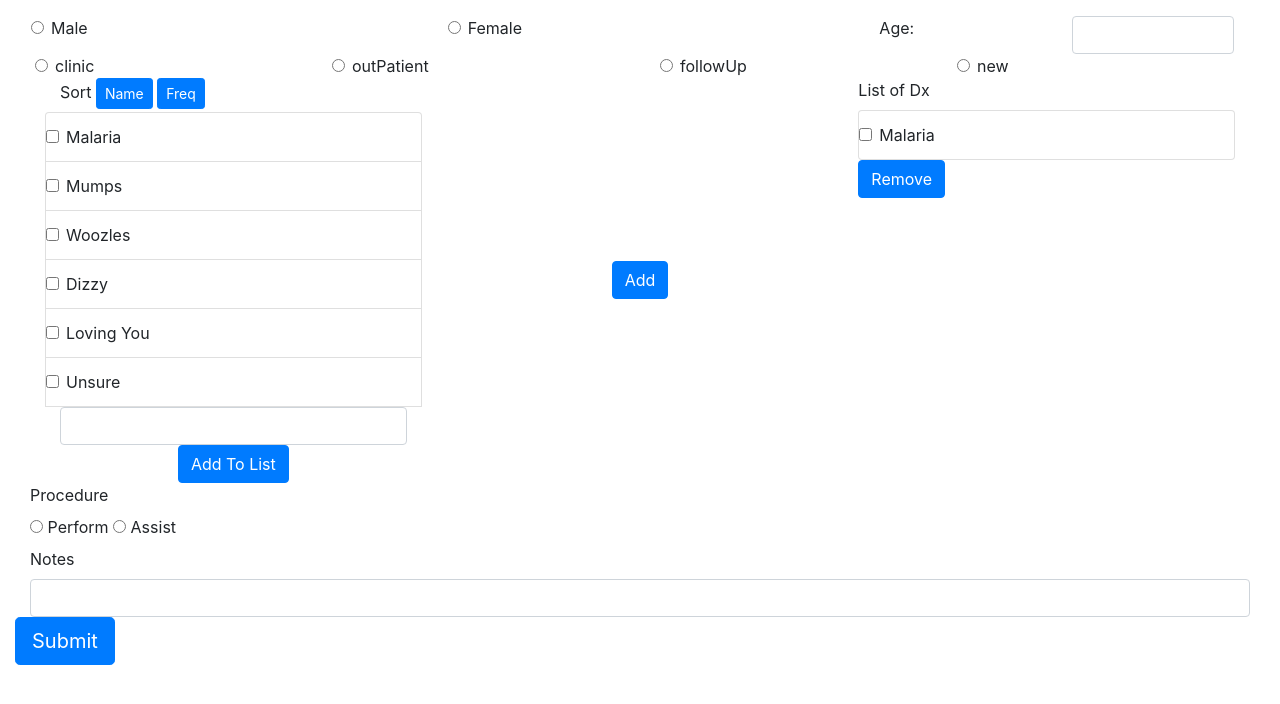
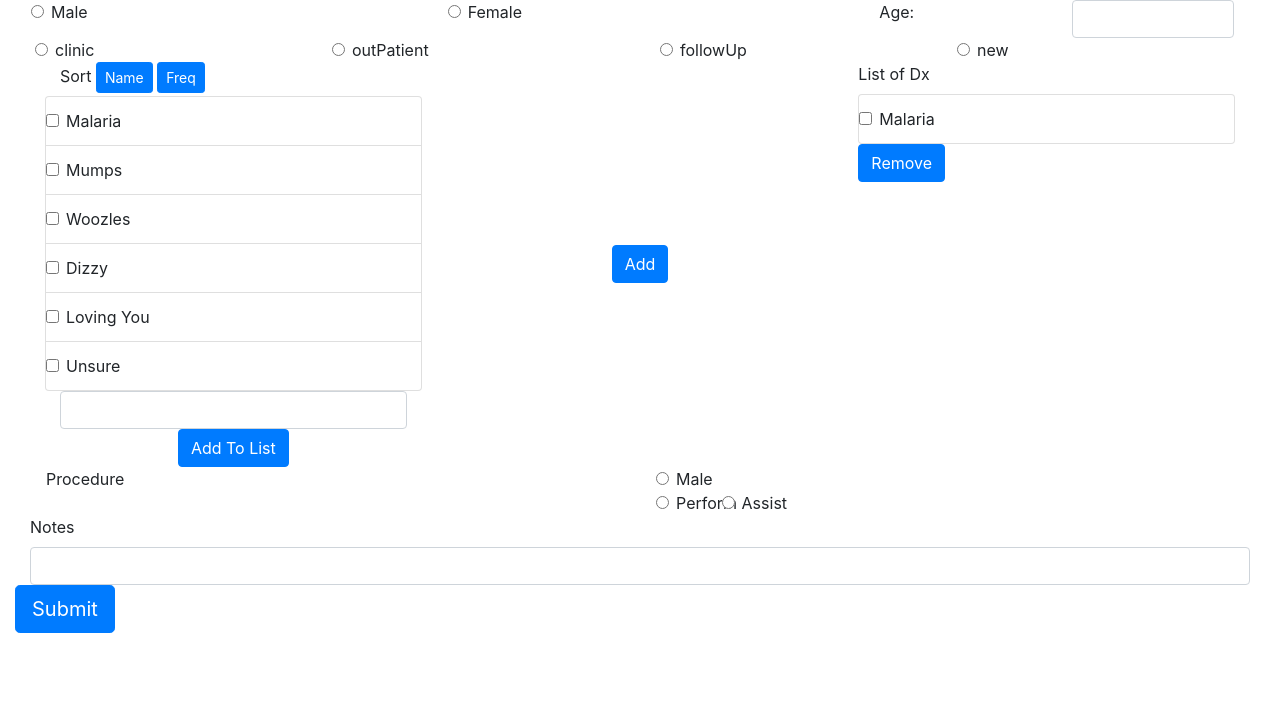
Before and after one commit to EvanFCMoses/statLoggerWebpage, a Django app: page /encounter/ in a window 1280 px wide. Shown: the top 704 px of the page. Run offline with Django 3.2, Linux system fonts and the light colour scheme; some libraries are stand-ins or nearby versions.

Commit message:
fixing last radio input

```diff
--- a/statWebApp/encounter/templates/dataEntry.html
+++ b/statWebApp/encounter/templates/dataEntry.html
@@ -16,7 +16,6 @@
     </head>
     <body class="sb-nav-fixed">
         <div id="layoutSidenav_content">
-            <p>
             <div class="container-fluid">
                 <div class="d-flex justify-content-center">
                     <div class="col-sm px-3">
@@ -111,7 +110,7 @@
                                 <input class="form-check-input me-1" type="checkbox" value="Unsure">
                                 Unsure
                             </li>
-                            </select>
+                        </ul>
                         <div class="container-fluid">
                             <input class="form-control" type="text" aria-label="Search/Add To List" aria-describedby="basic-addon2" />
 			                 <div class="container-fluid d-flex align-content-center justify-content-center">
@@ -137,21 +136,29 @@
                 </div>
             </div>
             <div class="container-fluid">
+                <div class="d-flex justify-content-center">
+                    <div class="col-sm px-3">
                         <label>Procedure</label>
-                    <form action="/action_page.php">
-                        <input type="radio" id="perform" name="rolePlayed" value="perform">
-                        <label for="perform">Perform</label>
-                        <input type="radio" id="assist" name="rolePlayed" value="assist">
-                        <label for="assist">Assist</label>
-                    </form>
+                    </div>
+                    <div class="col-sm px-3">
+                        <div class="form-check">
+                            <input class="form-check-input" type="radio" id="genderIndicationMale" name="gender">
+                            <label class="form-check-label" for="genderIndicationMale">Male</label>
+                        </div>
+                        <div class="form-check">
+                            <input class="form-check-input" type="radio" id="perform" name="rolePlayed">
+                            <label class="form-check-label" for="perform">Perform</label>
+                            <input class="form-check-input" type="radio" id="assist" name="rolePlayed">
+                            <label class="form-check-label" for="assist">Assist</label>
+                        </div>
+                    </div>
+                </div>
             </div>
             <div class="container-fluid">
                 <label>Notes</label>
                 <input class="form-control" type="text" aria-label="Free Text" aria-describedby="basic-addon2" />
             </div>
             <button class="btn btn-primary btn-lg">Submit</button>
-            </p>
-
         </div>
     </body>
 </html>
```
Lines whose indentation alone changed are shown as unchanged.
